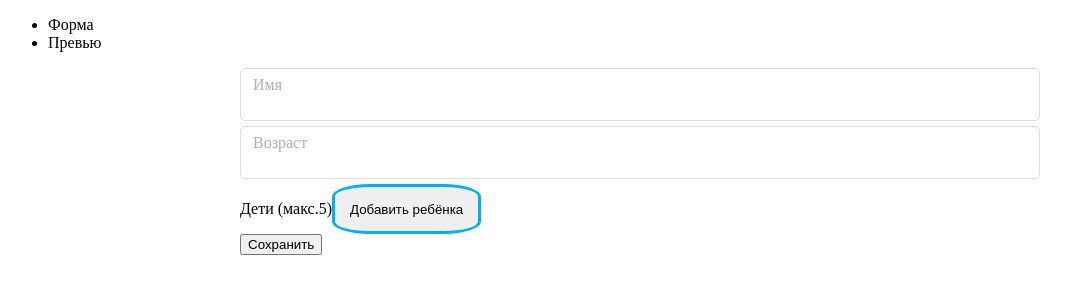
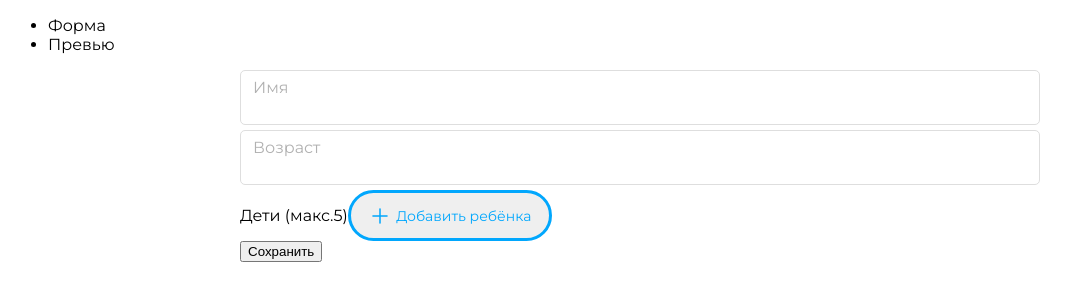
Before and after one commit to Daria-Petrova/aleftest, a Vue app: page / in a window 1280 px wide. Shown: the top 300 px of the page, without its empty margins (0-1072 px from the left). Built offline with nearby package versions, Linux system fonts and the light colour scheme.

Commit message:
Добавлены стили к кнопке

```diff
--- a/src/App.vue
+++ b/src/App.vue
@@ -11,3 +11,6 @@
   components: {MainPage}
 }
 </script>
+
+<style src="./style/style.css">
+</style>
--- a/src/components/MainPage.vue
+++ b/src/components/MainPage.vue
@@ -1,12 +1,11 @@
 <template>
     <div>
       <ul>
-        <li
-          v-for="item in formList"
-          :key="item"
-          @click="current = item.name">{{ item.title }}</li>
+        <li v-for="item in formList" :key="item" @click="current = item.name">{{ item.title }}</li>
       </ul>
-      <component :is="current" :info="parentInformation" @parentInfo="getParentInfo"></component>
+      <KeepAlive>
+        <component :is="current" :info="parentInformation" @parentInfo="getParentInfo"></component>
+      </KeepAlive>
     </div>
   </template>
 
--- a/src/components/ParentForm.vue
+++ b/src/components/ParentForm.vue
@@ -11,7 +11,19 @@
       <div class="list-wrapper">
         <div class="list-title-wrapper">
           <p class="list-title">Дети (макс.5)</p>
-          <button @click.prevent="addNewChild" v-if="childList.length < 5" class="list-button">Добавить ребёнка</button>
+
+          <button @click.prevent="addNewChild" v-if="childList.length<5" class="list-button">
+            <svg
+              width="24"
+              height="24"
+              class="list-icon"
+              role="img">
+              <use xlink:href="../assets/plus-icon.svg#plus-icon"></use>
+          </svg>
+            <span class="list-button-text">
+              Добавить ребёнка
+            </span>
+            </button>
         </div>
         <div v-for="(child, index) in childList" :key="index" class="d-flex flex-row">
           <child-component
@@ -93,40 +105,5 @@
   }
   </script>
 
-  <style>
-  .form-wrapper {
-    margin: 0 auto;
-    max-width: 800px;
-    width: 100%;
-  }
-
-  .input-wrapper {
-    border: 1px solid #dedede;
-    padding: 5px 10px;
-    border-radius: 5px;
-    margin: 5px 0;
-  }
-
-  .input-label {
-    display: block;
-    padding: 2px;
-    color: #b1b1b1;
-  }
-
-  .input-data {
-    padding: 2px;
-    color: #000000;
-    border: none;
-    outline: none;
-  }
-
-  .list-title-wrapper {
-    display: inline-flex;
-  }
-
-  .list-button{
-    border: 3px solid #00b0ff;
-    padding: 2px 15px;
-    border-radius: 25%;
-  }
+  <style >
   </style>
--- /dev/null
+++ b/src/style/style.css
@@ -0,0 +1,80 @@
+@import url('https://fonts.googleapis.com/css2?family=Montserrat:wght@400;500&display=swap');
+
+#app {
+  font-family: 'Montserrat', sans-serif;
+}
+
+.form-wrapper {
+    margin: 0 auto;
+    max-width: 800px;
+    width: 100%;
+  }
+
+  .input-wrapper {
+    border: 1px solid #dedede;
+    padding: 5px 10px;
+    border-radius: 5px;
+    margin: 5px 0;
+  }
+
+  .input-label {
+    display: block;
+    padding: 2px;
+    color: #b1b1b1;
+  }
+
+  .input-data {
+    padding: 2px;
+    color: #000000;
+    border: none;
+    outline: none;
+  }
+
+  .list-title-wrapper {
+    display: inline-flex;
+  }
+
+  .list-button {
+    display: flex;
+    justify-content: center;
+    border: 3px solid #01A7FD;
+    width: 204px;
+    border-radius: 100px;
+    position: relative;
+    text-align:center;
+    vertical-align: middle;
+    padding: 10px 0;
+    box-sizing: border-box;
+    color: #01A7FD;
+    transition: border 0.3s, color 0.3s;
+  }
+
+  .list-button::before{
+    content: "";
+    position: absolute;
+    top: -2px;
+    left: -4px;
+    width: 44px;
+    height: 44px;
+    border-radius: 50%;
+    box-sizing: border-box;
+  }
+
+  .list-button:hover{
+    border: 3px solid #7c69e6;
+    color: #7c69e6;
+    transition: border 0.3s, color 0.3s;
+  }
+
+  .list-icon {
+    align-self: center;
+  }
+
+  .list-button-text {
+    font-family: 'Montserrat';
+    align-self: center;
+    font-weight: 400;
+    font-size: 14px;
+    line-height: 24px;
+    padding-left: 4px;
+  }
```
Also changed, not shown: src/assets/plus-icon.svg (added).
